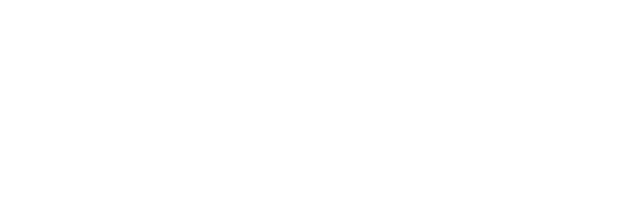
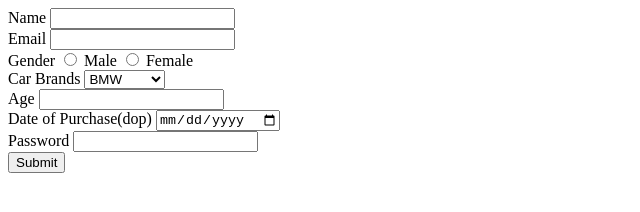
Before and after one commit to acciojob/signup-form-car-Aditiwari7, a website: page main.html in a window 1280 px wide. Shown: the whole page, without its empty margins (0-640 px from the left). Drawn offline with Linux system fonts and the light colour scheme.

Commit message:
created a submission

```diff
--- a/main.html
+++ b/main.html
@@ -7,7 +7,38 @@
 </head>
 
 <body>
-	<!-- the entire body must be written by student -->
+	<form method="post">
+		<label for="name">Name</label>
+		<input id="name" type="text" required>
+		<br>
+		<label for="email">Email</label>
+		<input id="email" type="email" required>
+		<br>
+		<label>Gender</label>
+		<input id="male" type="radio" name="gender" required>
+		<label for="male">Male</label>
+		<input id="female" type="radio" name="gender">
+		<label for="female">Female</label>
+		<br>
+		<label for="cars">Car Brands</label>
+		<select id="cars" name="cars">
+			<option value="BMW">BMW</option>
+			<option value="Audi">Audi</option>
+			<option value="Mercedes">Mercedes</option>
+		</select>
+		<br>
+		<label for="age">Age</label>
+		<input id="age" type="number" required>
+		<br>
+		<label for="dob">Date of Purchase(dop)</label>
+		<input id="dob" type="date" required>
+		<br>
+		<label for="password">Password</label>
+		<input id="password" type="password" required>
+		<br>
+		<button type="submit">Submit</button>
+	</form>
+
     <script type="text/javascript" src="./script.js">
 </script>
 
```
